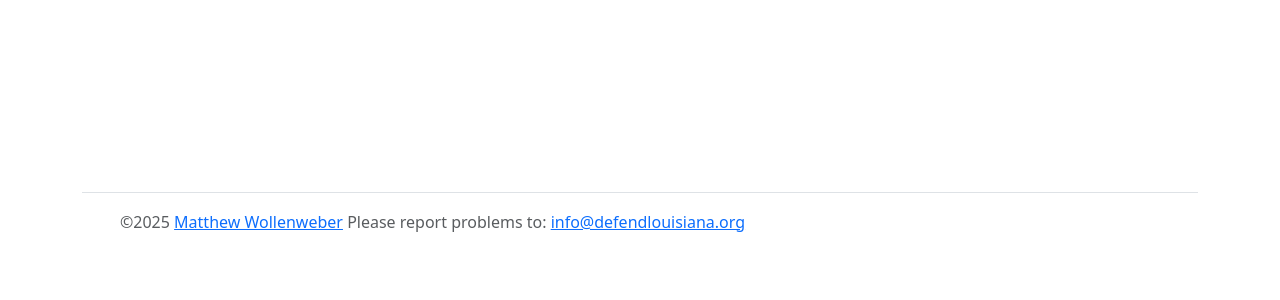
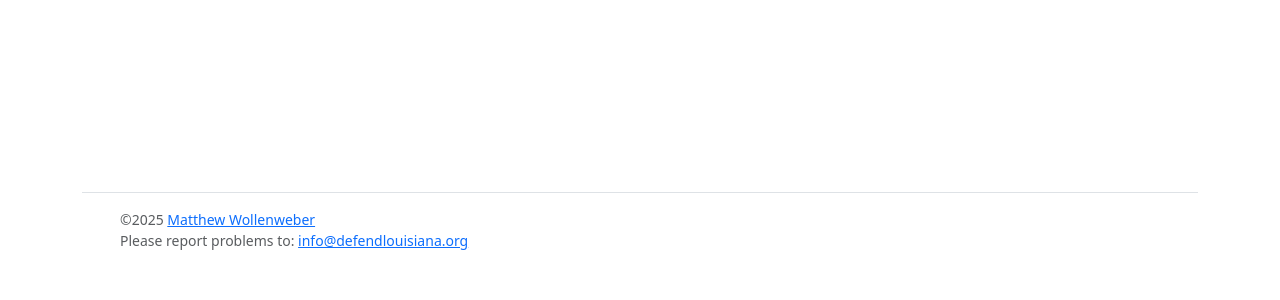
Before and after one commit to mwollenweber/LALookup, a Django app: page /callMyGov in a window 1280 px wide. Shown: the part 56-356 px from the top of the page. Run offline with Django 4.2, Linux system fonts and the light colour scheme; data comes from the database, SQL or seed files in the repository; parts of the project's set-up code (start-up, migrations or seed data) failed here and were passed over; some libraries are stand-ins or nearby versions.

Commit message:
js fixes + minor formatting

```diff
--- a/LALookup/lalookup.py
+++ b/LALookup/lalookup.py
@@ -6,6 +6,7 @@ from django.conf import settings
 from geopy.geocoders import Nominatim
 from .models import Legislator, SoSElectedOfficial
 from .settings import SUPPORTED_STATES, GEO_TIMEOUT
+
 
 logger = logging.getLogger(__name__)
 
--- a/LALookup/templates/base.html
+++ b/LALookup/templates/base.html
@@ -14,11 +14,9 @@
         {# Load the tag library #}
         {% load bootstrap5 %}
 
-
         {# Load CSS and JavaScript #}
         {% bootstrap_css %}
         {% bootstrap_javascript %}
-
 
 
         {# Display django.contrib.messages as Bootstrap alerts #}
@@ -49,10 +47,6 @@
                 address = addressText.value;
             }
 
-            function success(data) {
-                    alert("Success func");
-            }
-
             function clickSubmit() {
                 form = document.getElementById("searchform");
                 form.method = 'POST';
@@ -60,7 +54,6 @@
                 form.lon.value = lon;
                 form.submit();
             }
-
         </script>
 
         <nav class="navbar navbar-dark bg-dark">
@@ -109,9 +102,11 @@
               <a href="/" class="mb-3 me-2 mb-md-0 text-body-secondary text-decoration-none lh-1">
                 <svg class="bi" width="30" height="24"><use xlink:href="#bootstrap"/></svg>
               </a>
-                <span class="mb-3 mb-md-0 text-body-secondary"> &copy;2025 <a href="https://insomniac.tech/matthew-wollenweber/">Matthew Wollenweber</a>&nbsp;</span>
-                <span class="mb-3 mb-md-0 text-body-secondary">Please report problems to: <a href="mailto:info@defendlouisiana.org">info@defendlouisiana.org </a></span>
-
+                <small>
+                    <span class="mb-3 mb-md-0 text-muted"> &copy;2025 <a href="https://insomniac.tech/matthew-wollenweber/">Matthew Wollenweber</a>&nbsp;</span>
+                    <br>
+                    <span class="mb-3 mb-md-0 text-muted">Please report problems to: <a href="mailto:info@defendlouisiana.org">info@defendlouisiana.org </a></span>
+                </small>
             </div>
 
             <ul class="nav col-md-4 justify-content-end list-unstyled d-flex">
--- a/LALookup/templates/locateme.html
+++ b/LALookup/templates/locateme.html
@@ -24,6 +24,6 @@
         </div> <!-- search container-fluid -->
     </form><!-- form -->
 
-    <script>submitLocation();</script>
+    <script defer> submitLocation(); </script>
 
 {% endblock content %}
```
